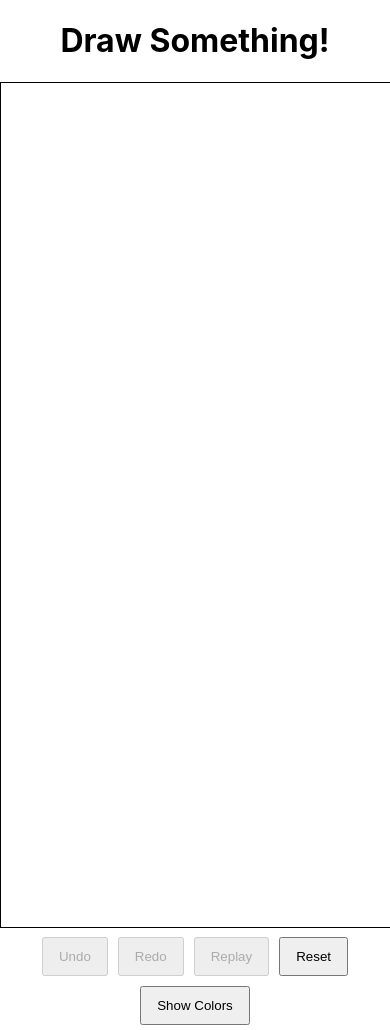
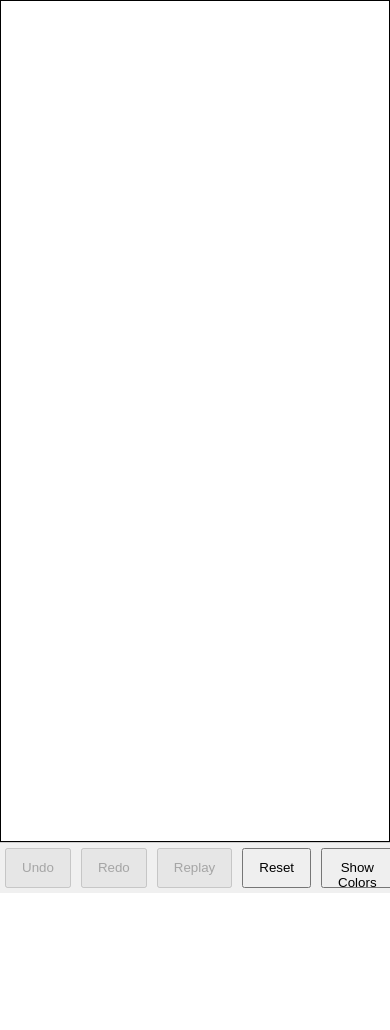
Before and after one commit to alearningapp/drawapp, a React (Create React App) app: page / in a window 390 px wide. After the commit the page ends 893 px from the top, so only its background shows below. Built offline with nearby package versions, Linux system fonts and the light colour scheme.

Commit message:
mobile display

```diff
--- a/src/App.js
+++ b/src/App.js
@@ -5,7 +5,6 @@ import './App.css';
 const App = () => {
   return (
     <div className="App">
-      <h1>Draw Something!</h1>
       <Draw />
     </div>
   );
--- a/src/Draw.css
+++ b/src/Draw.css
@@ -9,3 +9,26 @@
 .color-picker.slide-in {
   left: 10px; /* Final position when shown */
 }
+/* Draw.css */
+/* Draw.css */
+
+.container {
+  display: flex;
+  flex-direction: column;
+  height: 100vh; /* Full height of the viewport */
+}
+
+.canvas {
+  flex: 1; /* Allow the canvas to grow and fill available space */
+  border: 1px solid black;
+  cursor: crosshair;
+  touch-action: none; /* Prevent default touch actions */
+}
+
+.button-container {
+  display: flex;
+  justify-content: space-around; /* Space buttons evenly */
+  height: 50px; /* Fixed height for the button container */
+  background-color: #f0f0f0; /* Optional background color */
+  border-top: 1px solid #ccc; /* Optional top border */
+}
--- a/src/Draw.js
+++ b/src/Draw.js
@@ -4,57 +4,53 @@ import './Draw.css'; // Import the CSS for animations
 
 const Draw = () => {
   const canvasRef = useRef(null);
-  const [isDrawing, setIsDrawing] = useState(false);
-  const [history, setHistory] = useState([]); // Store history of canvas states
+  const isDrawingRef = useRef(false);
+  const [history, setHistory] = useState([]);
   const [redoStack, setRedoStack] = useState([]);
   const [replayActions, setReplayActions] = useState([]);
   const [isReplaying, setIsReplaying] = useState(false);
-  const [selectedColor, setSelectedColor] = useState('black'); // Current drawing color
-  const [isColorPickerOpen, setIsColorPickerOpen] = useState(false); // Color picker visibility
-  const [currentPath, setCurrentPath] = useState([]); // Store current path points
+  const [selectedColor, setSelectedColor] = useState('black');
+  const [isColorPickerOpen, setIsColorPickerOpen] = useState(false);
+  const [currentPath, setCurrentPath] = useState([]);
 
   const startDrawing = (e) => {
     e.preventDefault();
-    setIsDrawing(true);
+    isDrawingRef.current = true;
 
     const ctx = canvasRef.current.getContext('2d');
     const { offsetX, offsetY } = getOffset(e);
 
-    ctx.strokeStyle = selectedColor; // Set stroke color
-    ctx.lineWidth = 5; // Set line width
+    ctx.strokeStyle = selectedColor;
+    ctx.lineWidth = 5;
     ctx.beginPath();
     ctx.moveTo(offsetX, offsetY);
 
-    // Start a new path
     setCurrentPath([{ x: offsetX, y: offsetY, color: selectedColor }]);
   };
 
   const draw = (e) => {
-    if (!isDrawing) return;
+    if (!isDrawingRef.current) return;
 
     const ctx = canvasRef.current.getContext('2d');
     const { offsetX, offsetY } = getOffset(e);
 
-    ctx.strokeStyle = selectedColor; // Ensure the stroke color is the selected color
+    ctx.strokeStyle = selectedColor;
     ctx.lineTo(offsetX, offsetY);
     ctx.stroke();
 
-    // Add the point to the current path
     setCurrentPath((prev) => [...prev, { x: offsetX, y: offsetY }]);
   };
 
   const stopDrawing = () => {
-    if (!isDrawing) return;
-    setIsDrawing(false);
+    if (!isDrawingRef.current) return;
+    isDrawingRef.current = false;
 
     const ctx = canvasRef.current.getContext('2d');
     ctx.closePath();
 
-    // Record the entire path as a single action
     recordAction('draw', currentPath);
-    saveHistory(); // Save the current canvas state
+    saveHistory();
 
-    // Reset the current path
     setCurrentPath([]);
   };
 
@@ -62,9 +58,33 @@ const Draw = () => {
     const rect = canvasRef.current.getBoundingClientRect();
     const scaleX = canvasRef.current.width / rect.width;
     const scaleY = canvasRef.current.height / rect.height;
-    const x = (e.clientX - rect.left) * scaleX;
-    const y = (e.clientY - rect.top) * scaleY;
+
+    let x, y;
+
+    if (e.touches) {
+      const touch = e.touches[0];
+      x = (touch.clientX - rect.left) * scaleX;
+      y = (touch.clientY - rect.top) * scaleY;
+    } else {
+      x = (e.clientX - rect.left) * scaleX;
+      y = (e.clientY - rect.top) * scaleY;
+    }
+
     return { offsetX: x, offsetY: y };
+  };
+
+  const handleTouchStart = (e) => {
+    e.preventDefault();
+    startDrawing(e);
+  };
+
+  const handleTouchMove = (e) => {
+    e.preventDefault();
+    draw(e);
+  };
+
+  const handleTouchEnd = () => {
+    stopDrawing();
   };
 
   const recordAction = (actionType, path) => {
@@ -76,7 +96,7 @@ const Draw = () => {
     if (canvas) {
       const newHistory = history.concat(canvas.toDataURL());
       setHistory(newHistory);
-      setRedoStack([]); // Clear redo stack on new action
+      setRedoStack([]);
     }
   };
 
@@ -124,22 +144,22 @@ const Draw = () => {
       const action = replayActions[index];
       await new Promise((resolve) => {
         setTimeout(async () => {
-          ctx.strokeStyle = action.path[0].color; // Use the saved color from the path
+          ctx.strokeStyle = action.path[0].color;
           ctx.beginPath();
-          ctx.moveTo(action.path[0].x, action.path[0].y); // Move to the first point of the path
+          ctx.moveTo(action.path[0].x, action.path[0].y);
 
           for (const point of action.path) {
             ctx.lineTo(point.x, point.y);
-            ctx.stroke(); // Stroke the line to show it immediately
-            await new Promise((resolve) => setTimeout(resolve, 50)); // Adjust delay as needed
+            ctx.stroke();
+            await new Promise((resolve) => setTimeout(resolve, 50));
           }
 
-          resolve(); // Complete the promise to move to the next action
-        }, 50); // Delay before starting the next action
+          resolve();
+        }, 50);
       });
     }
 
-    ctx.closePath(); // Close path after replay
+    ctx.closePath();
     setIsReplaying(false);
   };
 
@@ -148,9 +168,9 @@ const Draw = () => {
     if (canvas) {
       const ctx = canvas.getContext('2d');
       ctx.clearRect(0, 0, canvas.width, canvas.height);
-      setHistory([]); // Reset history
-      setRedoStack([]); // Reset redo stack
-      setReplayActions([]); // Reset replay actions
+      setHistory([]);
+      setRedoStack([]);
+      setReplayActions([]);
     }
   };
 
@@ -162,17 +182,24 @@ const Draw = () => {
     const handleResize = () => {
       canvas.width = window.innerWidth;
       canvas.height = window.innerHeight;
-      resetCanvas(); // Clear on resize
+      resetCanvas();
     };
+
+    canvas.addEventListener('touchstart', handleTouchStart, { passive: false });
+    canvas.addEventListener('touchmove', handleTouchMove, { passive: false });
+    canvas.addEventListener('touchend', handleTouchEnd);
 
     window.addEventListener('resize', handleResize);
     return () => {
       window.removeEventListener('resize', handleResize);
+      canvas.removeEventListener('touchstart', handleTouchStart);
+      canvas.removeEventListener('touchmove', handleTouchMove);
+      canvas.removeEventListener('touchend', handleTouchEnd);
     };
   }, []);
 
   return (
-    <div style={{ position: 'relative', width: '100%', height: '100%' }}>
+    <div className="container">
       {isColorPickerOpen && (
         <div className={`color-picker ${isColorPickerOpen ? 'slide-in' : ''}`}>
           <ColorPicker selectedColor={selectedColor} onChange={setSelectedColor} />
@@ -180,16 +207,13 @@ const Draw = () => {
       )}
       <canvas
         ref={canvasRef}
+        className="canvas"
         onMouseDown={startDrawing}
         onMouseMove={draw}
         onMouseUp={stopDrawing}
         onMouseLeave={stopDrawing}
-        onTouchStart={startDrawing}
-        onTouchMove={draw}
-        onTouchEnd={stopDrawing}
-        style={{ border: '1px solid black', cursor: 'crosshair', touchAction: 'none', width: '100%', height: '100%' }}
       />
-      <div>
+      <div className="button-container">
         <button onClick={undo} disabled={history.length === 0}>Undo</button>
         <button onClick={redo} disabled={redoStack.length === 0}>Redo</button>
         <button onClick={replayDrawing} disabled={isReplaying || replayActions.length === 0}>Replay</button>
```
